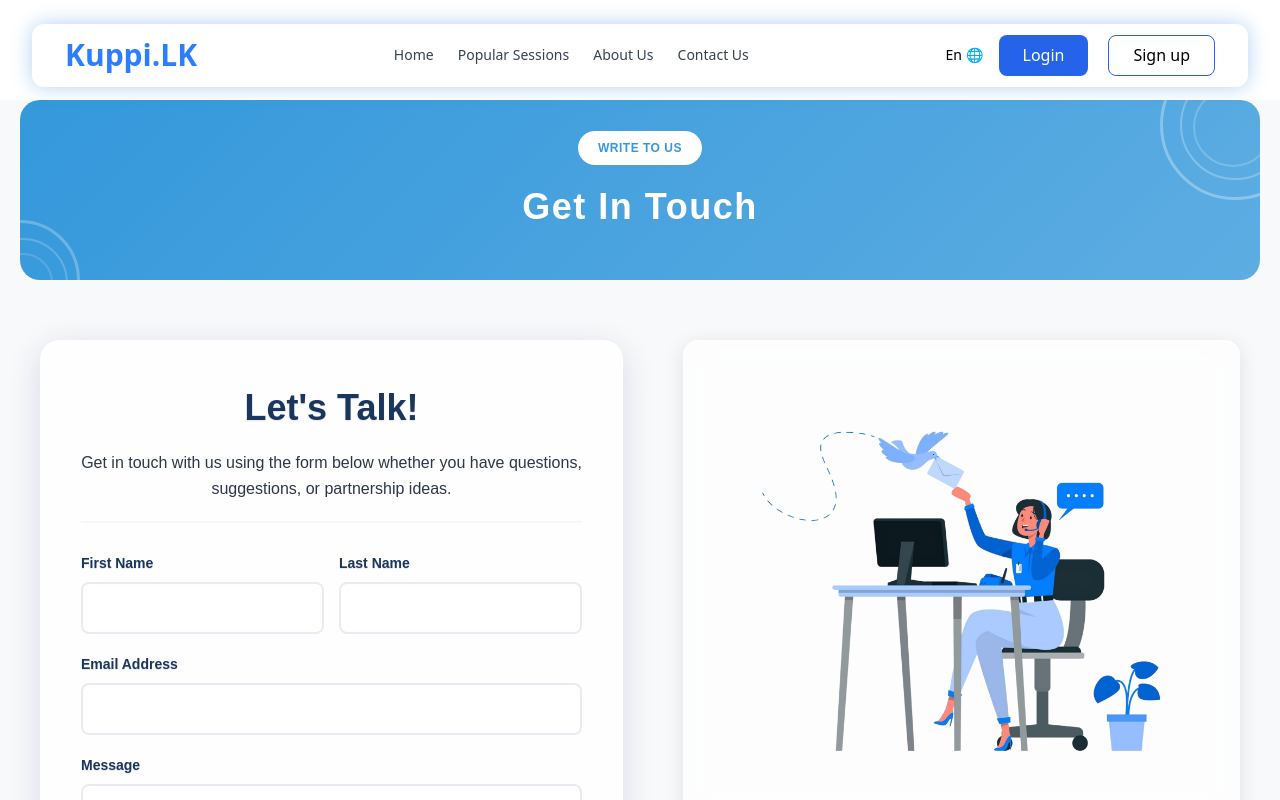
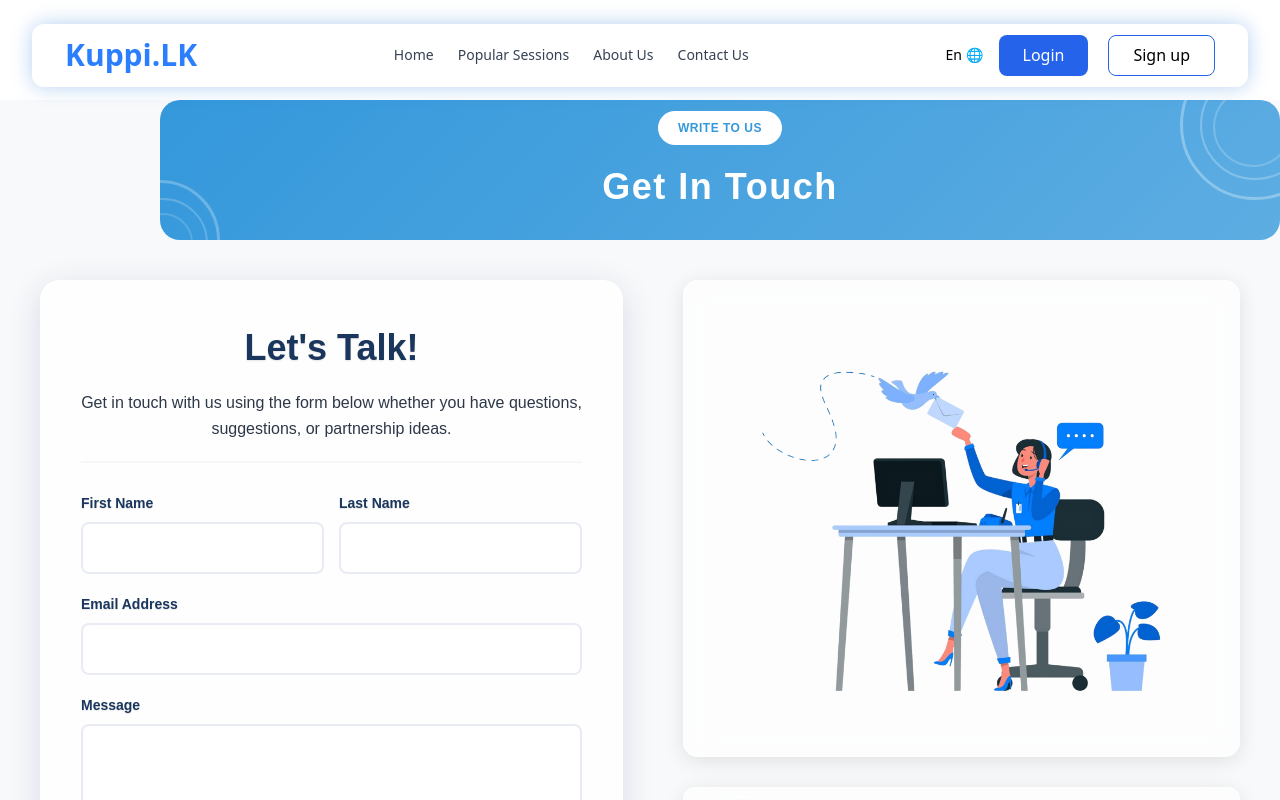
Before and after one commit to Nxtiv-software/Kuppi, a React (Vite) app: page /contact in a window 1280 px wide. Shown: the top 800 px of the page. Built offline with nearby package versions, Linux system fonts and the light colour scheme; no server answers.

Commit message:
init commit

```diff
--- a/src/ui/ContactUs/contact.module.css
+++ b/src/ui/ContactUs/contact.module.css
@@ -8,7 +8,7 @@
 /* Hero Section */
 .heroSection {
   background: linear-gradient(135deg, #3498db 0%, #5dade2 100%);
-  margin: 20px;
+  margin-left: 160px;
   border-radius: 20px;
   padding: 40px 0;
   padding-top: 25px;
@@ -16,10 +16,12 @@
   overflow: hidden;
   text-align: center;
   margin-top: 100px;
-  height: 180px;
+  height: 140px;
   display: flex;
   align-items: center;
   justify-content: center;
+  max-width: 1200px;
+  /* margin: auto; */
 }
 
 .heroContent {
```
